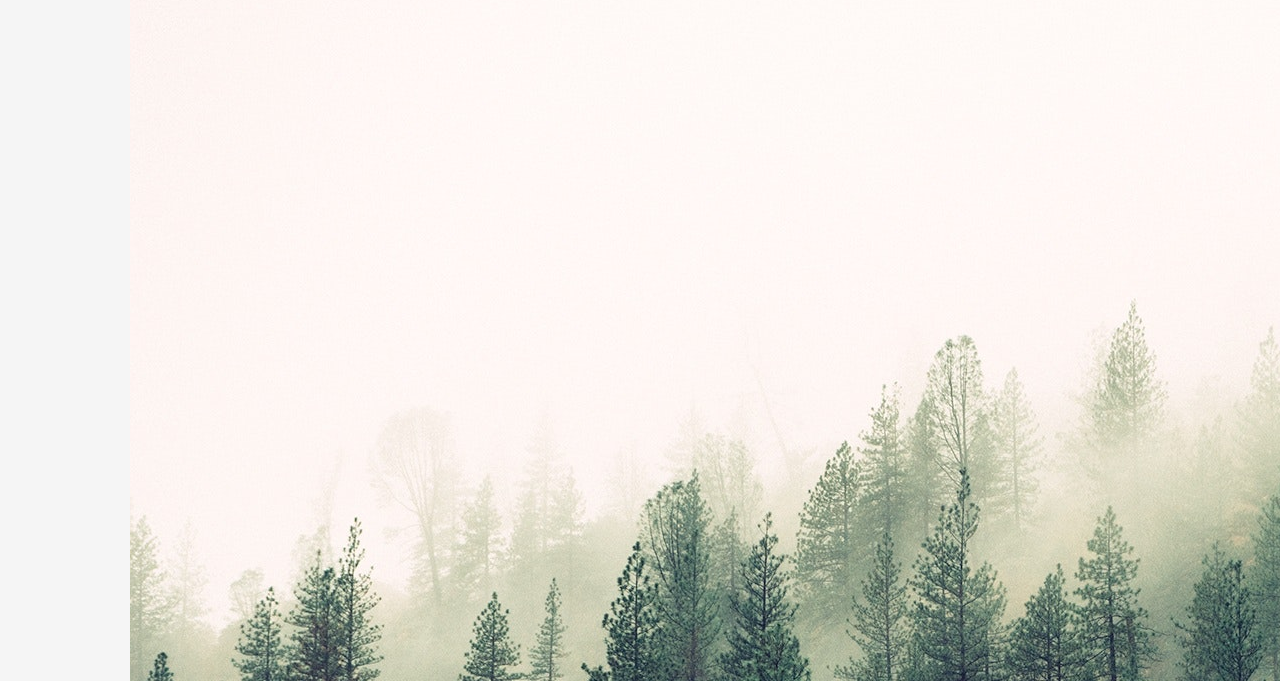
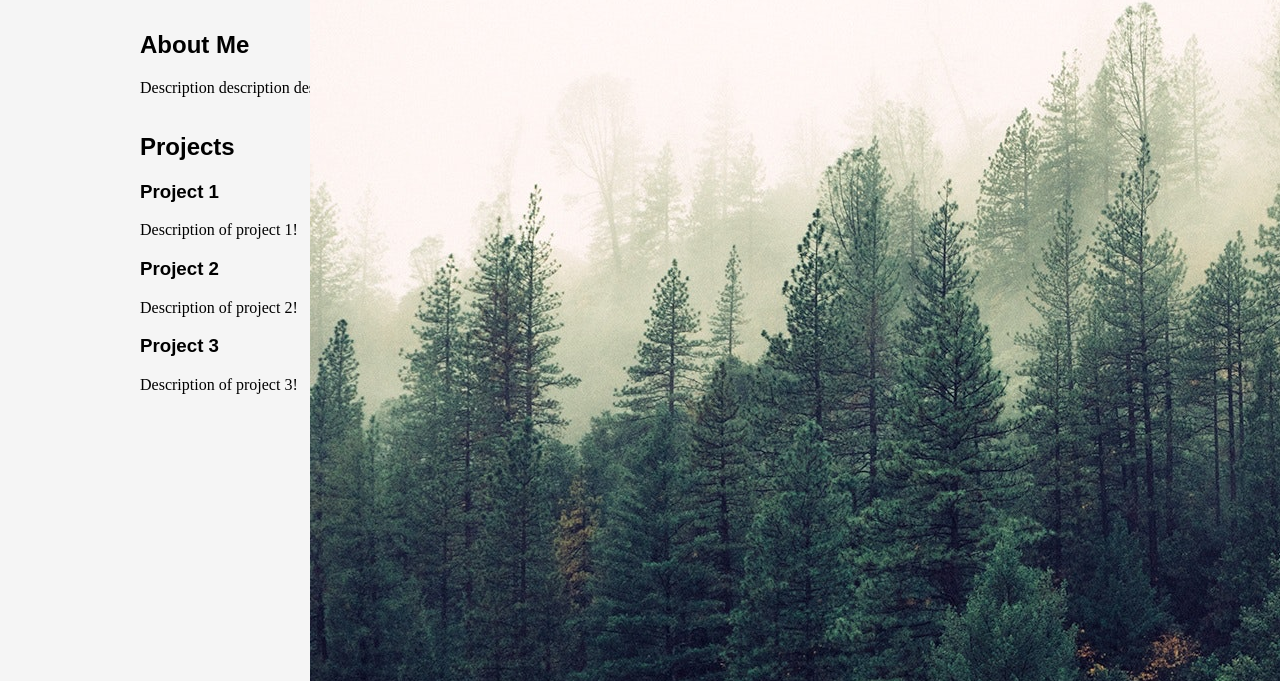
Before and after one commit to mhathaw1/mhathaw1.github.io, a plain HTML site: page index.html in a window 1280 px wide. Shown: the part 119-800 px from the top of the page. Drawn offline with Linux system fonts and the light colour scheme.

Commit message:
background image

```diff
--- a/css/style.css
+++ b/css/style.css
@@ -3,10 +3,20 @@ html {
 }
 #bg {
     position: fixed;
+    top: -50%;
+    bottom: -50%;
+    min-width: 200%;
+    min-height: 200%
+}
+#bg img {
+    position: absolute;
     top: 0;
+    left: 0;
+    right: 0;
     bottom: 0;
-    min-width: 100%;
-    min-height: 100%
+    margin: auto;
+    min-width: 50%;
+    min-height: 50%;
 }
 
 body {
--- a/index.html
+++ b/index.html
@@ -1,6 +1,8 @@
 <!DOCTYPE html>
 <html>
-    <img src="css/forestbackground.jpg" id="bg" alt="">
+    <div id="bg" >
+        <img src="css/forestbackground.jpg" alt="">
+    </div>
     <head>
         <link rel="stylesheet" href="/css/style.css">
     </head>
```
